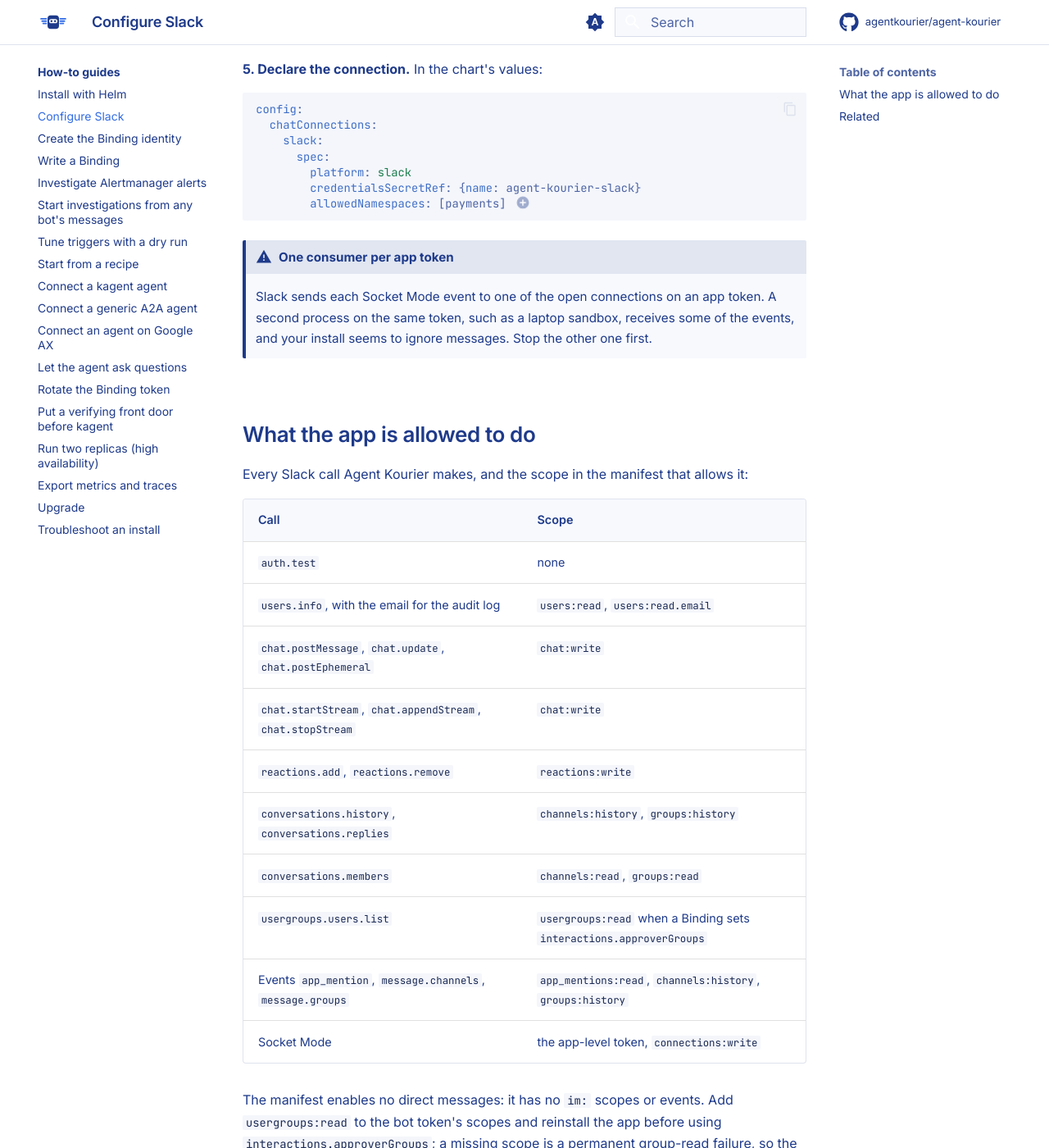
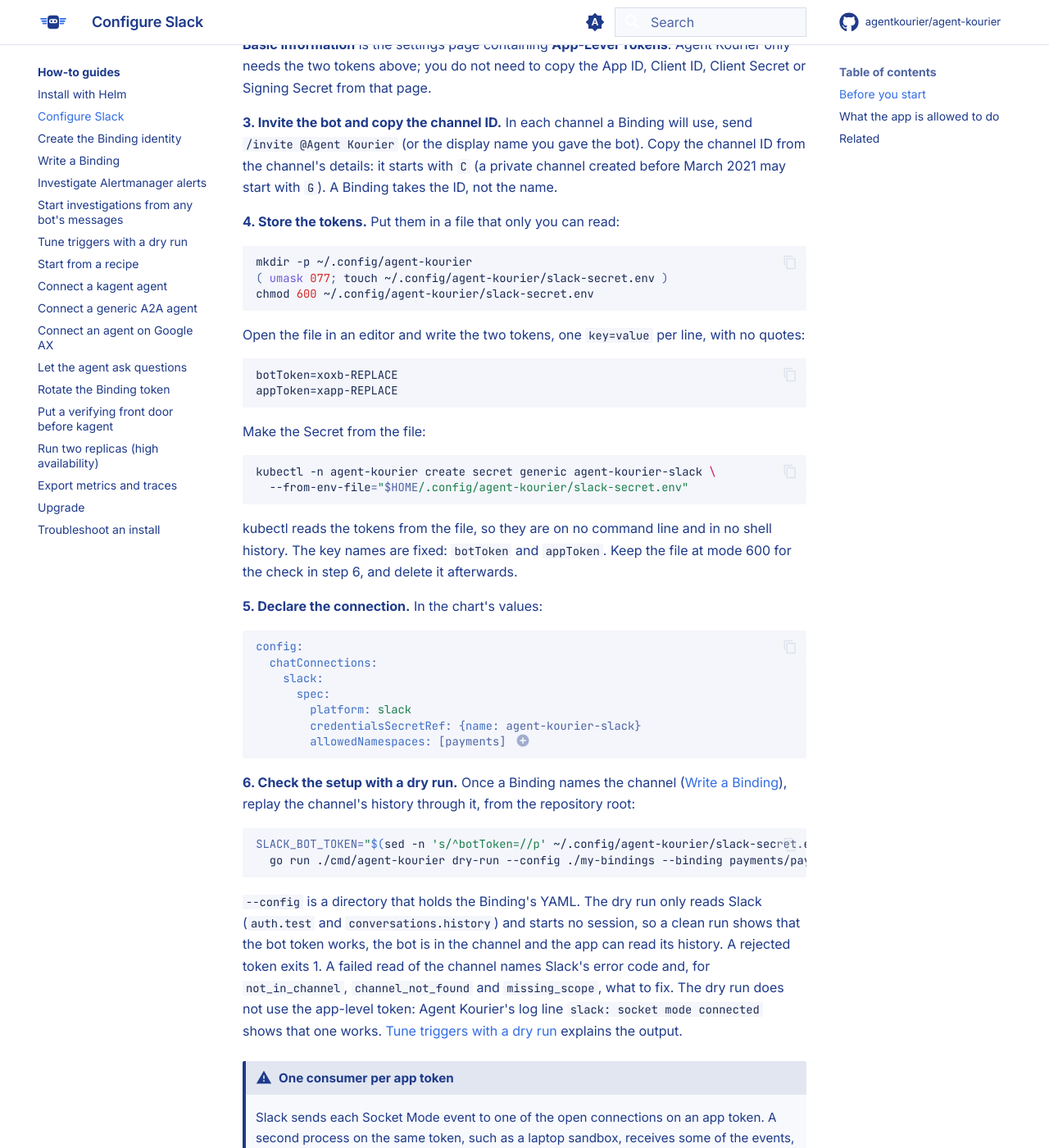
Before and after one commit to agentkourier/agent-kourier, an MkDocs documentation site: the page built from docs/how-to/configure-slack.md, in a window 1280 px wide and 1400 px high, scrolled down 1579 px. Shown: the whole window at 82% size. Built offline with MkDocs 1.6.1 and Material for MkDocs 9.7.7, drawn with Linux system fonts in a browser that asks for light colours; comment, search, counter and statistics services are not loaded; some of the changed text lies outside the part shown.

Commit message:
docs(slack): close the gaps a from-scratch Slack app setup found
- Tutorial and sandbox README: one Slack app's tokens serve one running
  Agent Kourier at a time; use a dedicated app or stop the other one.
- configure-slack: a prerequisites section (install permission and admin
  approval), the Secret built from a mode-600 env file with
  --from-env-file instead of --from-literal, a dry-run check as the last
  step, how to find a user group ID for approverGroups, and the
  usergroups:read note now says the manifest already has it.
- Sandbox README: num_connections above 1 is a reason to look, not proof
  (matches troubleshoot); G-prefixed IDs only for older private channels;
  stray punctuation; chat.startStream's channel form confirmed by a direct
  API call on 2026-10-18.
- Manifest: a neutral description, since the production how-to pastes it.

Unverified upstream behaviour: Slack's "Request to Install" admin-approval
flow, kubectl --from-env-file keeping quotes literal, and the
plan_upgrade_required code for a workspace without user groups.

````diff
--- a/docs/how-to/configure-slack.md
+++ b/docs/how-to/configure-slack.md
@@ -2,6 +2,15 @@
 
 For a platform engineer setting up the chat side: at the end, a Slack app has the scopes and events Agent Kourier
 needs, its tokens are in a Kubernetes Secret, and a ChatConnection points at it.
+
+## Before you start
+
+- Permission to install an app in the Slack workspace. Workspace settings can require an admin to approve each app; a
+  member without that permission sees **Request to Install** instead of **Install**, and can copy the bot token only
+  after an admin approves the request.
+- A Slack app that no other running Agent Kourier uses (see the warning at the end of the steps).
+- `kubectl` access to the namespace Agent Kourier runs in.
+- For the check in the last step: Go, at the version in `go.mod`, and a checkout of the repository.
 
 === "Socket Mode"
 
@@ -39,15 +48,30 @@
     (or the display name you gave the bot). Copy the channel ID from the channel's details: it starts with `C` (a private
     channel created before March 2021 may start with `G`). A Binding takes the ID, not the name.
 
-    **4. Store the tokens.**
+    **4. Store the tokens.** Put them in a file that only you can read:
+
+    ```sh
+    mkdir -p ~/.config/agent-kourier
+    ( umask 077; touch ~/.config/agent-kourier/slack-secret.env )
+    chmod 600 ~/.config/agent-kourier/slack-secret.env
+    ```
+
+    Open the file in an editor and write the two tokens, one `key=value` per line, with no quotes:
+
+    ```dotenv
+    botToken=xoxb-REPLACE
+    appToken=xapp-REPLACE
+    ```
+
+    Make the Secret from the file:
 
     ```sh
     kubectl -n agent-kourier create secret generic agent-kourier-slack \
-      --from-literal=botToken="$SLACK_BOT_TOKEN" \
-      --from-literal=appToken="$SLACK_APP_TOKEN"
+      --from-env-file="$HOME/.config/agent-kourier/slack-secret.env"
     ```
 
-    The key names are fixed: `botToken` and `appToken`.
+    kubectl reads the tokens from the file, so they are on no command line and in no shell history. The key names are
+    fixed: `botToken` and `appToken`. Keep the file at mode 600 for the check in step 6, and delete it afterwards.
 
     **5. Declare the connection.** In the chart's values:
 
@@ -62,6 +86,21 @@
     ```
 
     1. Only needed when a Binding in another namespace uses this connection.
+
+    **6. Check the setup with a dry run.** Once a Binding names the channel ([Write a Binding](write-a-binding.md)),
+    replay the channel's history through it, from the repository root:
+
+    ```sh
+    SLACK_BOT_TOKEN="$(sed -n 's/^botToken=//p' ~/.config/agent-kourier/slack-secret.env)" \
+      go run ./cmd/agent-kourier dry-run --config ./my-bindings --binding payments/payments-assistant
+    ```
+
+    `--config` is a directory that holds the Binding's YAML. The dry run only reads Slack (`auth.test` and
+    `conversations.history`) and starts no session, so a clean run shows that the bot token works, the bot is in the
+    channel and the app can read its history. A rejected token exits 1. A failed read of the channel names Slack's
+    error code and, for `not_in_channel`, `channel_not_found` and `missing_scope`, what to fix. The dry run does not use
+    the app-level token: Agent Kourier's log line `slack: socket mode connected` shows that one works.
+    [Tune triggers with a dry run](tune-triggers.md) explains the output.
 
     !!! warning "One consumer per app token"
 
@@ -92,12 +131,27 @@
 | Events `app_mention`, `message.channels`, `message.groups` | `app_mentions:read`, `channels:history`, `groups:history` |
 | Socket Mode | the app-level token, `connections:write` |
 
-The manifest enables no direct messages: it has no `im:` scopes or events. Add `usergroups:read` to the bot token's
-scopes and reinstall the app before using `interactions.approverGroups`; a missing scope is a permanent group-read
-failure, so the affected press ends with a fixed message, makes no decision or audit row, and leaves the approval pending.
+The manifest enables no direct messages: it has no `im:` scopes or events. The manifest includes `usergroups:read`. If
+your app was not made from this manifest, add that scope to the bot token's scopes and reinstall the app before using
+`interactions.approverGroups`; a missing scope is a permanent group-read failure, so the affected press ends with a
+fixed message, makes no decision or audit row, and leaves the approval pending.
 The error log names the Binding and interaction. Transient Slack failures such as a timeout, server error or rate limit
 keep the press for retry. Group IDs are read in the configured order without caching; the first error ends the check even
 if a later group contains the person, while a member found in an earlier group may decide.
+
+`approverGroups` takes user group IDs, which start with `S`. Slack's
+[`usergroups.list`](https://docs.slack.dev/reference/methods/usergroups.list/) method returns each group's `id` and
+`handle`, and the bot token can call it with `usergroups:read`. This reads the token from the file of step 4 without
+putting it on a command line:
+
+```sh
+printf 'header = "Authorization: Bearer %s"\n' "$(sed -n 's/^botToken=//p' ~/.config/agent-kourier/slack-secret.env)" \
+  | curl -sS -K - https://slack.com/api/usergroups.list | jq -r '.usergroups[] | "\(.id)  @\(.handle)"'
+```
+
+A workspace whose plan has no user groups cannot use `approverGroups`. Slack's page for `usergroups.users.list`, the
+method Agent Kourier calls on each press, lists the error `plan_upgrade_required`, and Agent Kourier treats that code as
+a permanent group-read failure.
 
 ## Related
 
````
Also changed, not shown: docs/tutorials/first-agent-in-slack.md (+7 -0 lines), hack/kind/sandbox/README.md (+13 -10 lines), 1 other file.
